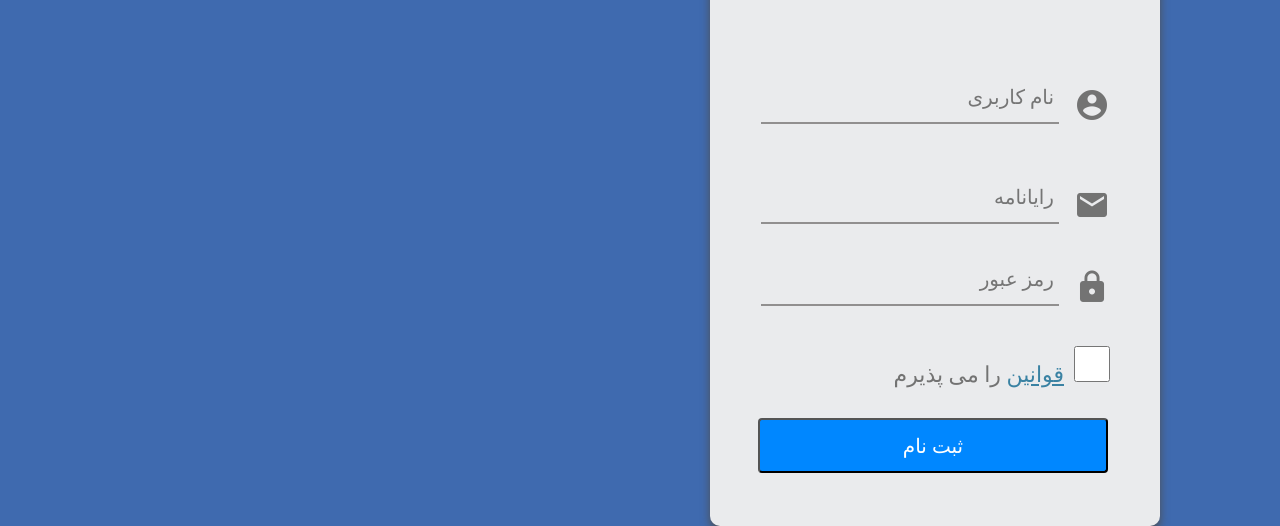
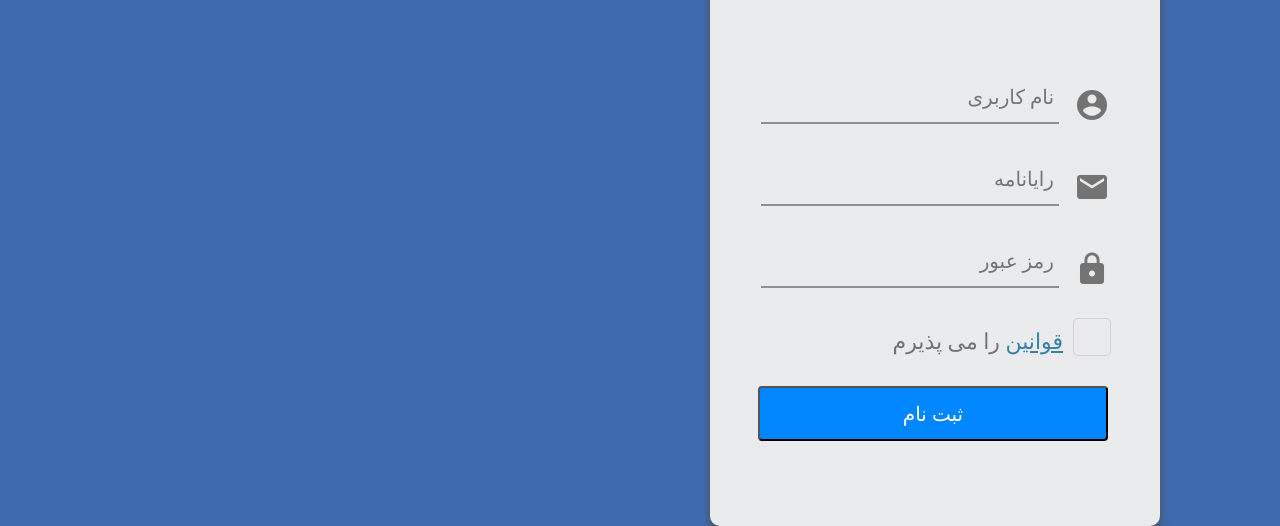
Before and after one commit to mmaghajani/Game-center-client-side, a plain HTML site: page html/register.html in a window 1280 px wide. Shown: the part 302-828 px from the top of the page. Drawn offline with Linux system fonts and the light colour scheme; a web font is replaced by a local one.

Commit message:
Styles checkbox

```diff
--- a/html/register.html
+++ b/html/register.html
@@ -34,7 +34,6 @@
                                         placeholder="نام کاربری">
                     <i class="material-icons md-36">account_circle</i>
                 </div>
-                <br>
                 <div id="row2"><input class="field" type="email" name="email"
                                         placeholder="رایانامه"><i class="material-icons md-36">email</i>
                 </div>
@@ -42,7 +41,7 @@
                                         placeholder="رمز عبور"><i class="material-icons md-36">https</i>
                 </div>
                 <div id="accept">
-                    <input id="box" type="checkbox" name="rules" value="false"><a href="#">قوانین</a> را می پذیرم
+                    <input id="box" type="checkbox" name="rules" value="false"><label for="box" class="label"><a href="#">قوانین</a> را می پذیرم</label>
                 </div>
                 <input id="submit_button" type="submit" value="ثبت نام">
             </form>
--- a/styles/register.css
+++ b/styles/register.css
@@ -4,6 +4,9 @@
 	version: 0.1;
 */
 
+*{
+    font-family: Shabnam;
+}
 #form {
     alignment: center;
     background: #eaebed;
@@ -126,17 +129,58 @@
     padding-top: 15px;
 }
 
-#box{
+/*#box{*/
+    /*width: 36px;*/
+    /*height: 36px;*/
+    /*margin: 10px 10px 0px 10px;*/
+    /*border-radius: 2px;*/
+    /*background-image: url(../assets/ic_check_box_outline_blank_black_24dp_2x.png);*/
+/*}*/
+
+input[type="checkbox"] {
+    display: none;
     width: 36px;
+    margin: 10px 10px 0px 10px;
     height: 36px;
-    background : #e6e6e6;
-    margin: 10px 10px 0px 10px;
-    border-radius: 2px;
 }
+label {
+    cursor: pointer;
+}
+input[type="checkbox"] + label:before {
+    border: 1px solid #d8ced5;
+    border-radius: 5px;
+    content: "\00a0";
+    display: inline-block;
+    font: 36px/1em sans-serif;
+    height: 36px;
+    margin: 0 .25em 0 0;
+    padding: 0;
+    vertical-align: center;
+    width: 36px;
+}
+input[type="checkbox"]:checked + label:before {
+    border: 1px solid #d8ced5;
+    border-radius: 7px;
+    background: #c6134f;
+    color: #ffffff;
+    content: "\2713";
+    text-align: center;
+}
+input[type="checkbox"]:checked + label:after {
+    font-weight: bold;
+}
+/*#checkbox{*/
+    /*float: right;*/
+    /*width: 48px;*/
+    /*height: 48px;*/
+    /*background:url(../assets/ic_check_box_outline_blank_black_24dp_2x.png) left top no-repeat;*/
+/*}*/
 
-#accept input:checked{
-    background: #2aa1c0;
-}
+/*#checkbox::selection{*/
+    /*background:url(../assets/ic_check_box_black_24dp_2x.png) left top no-repeat;*/
+/*}*/
+
+
 
 #accept{
     font-family: Shabnam;
@@ -150,6 +194,9 @@
     padding: 5px;
 }
 
+#accept a{
+    margin-right: 10px;
+}
 #accept a:link{
     color: #3a82a3;
 }
```
